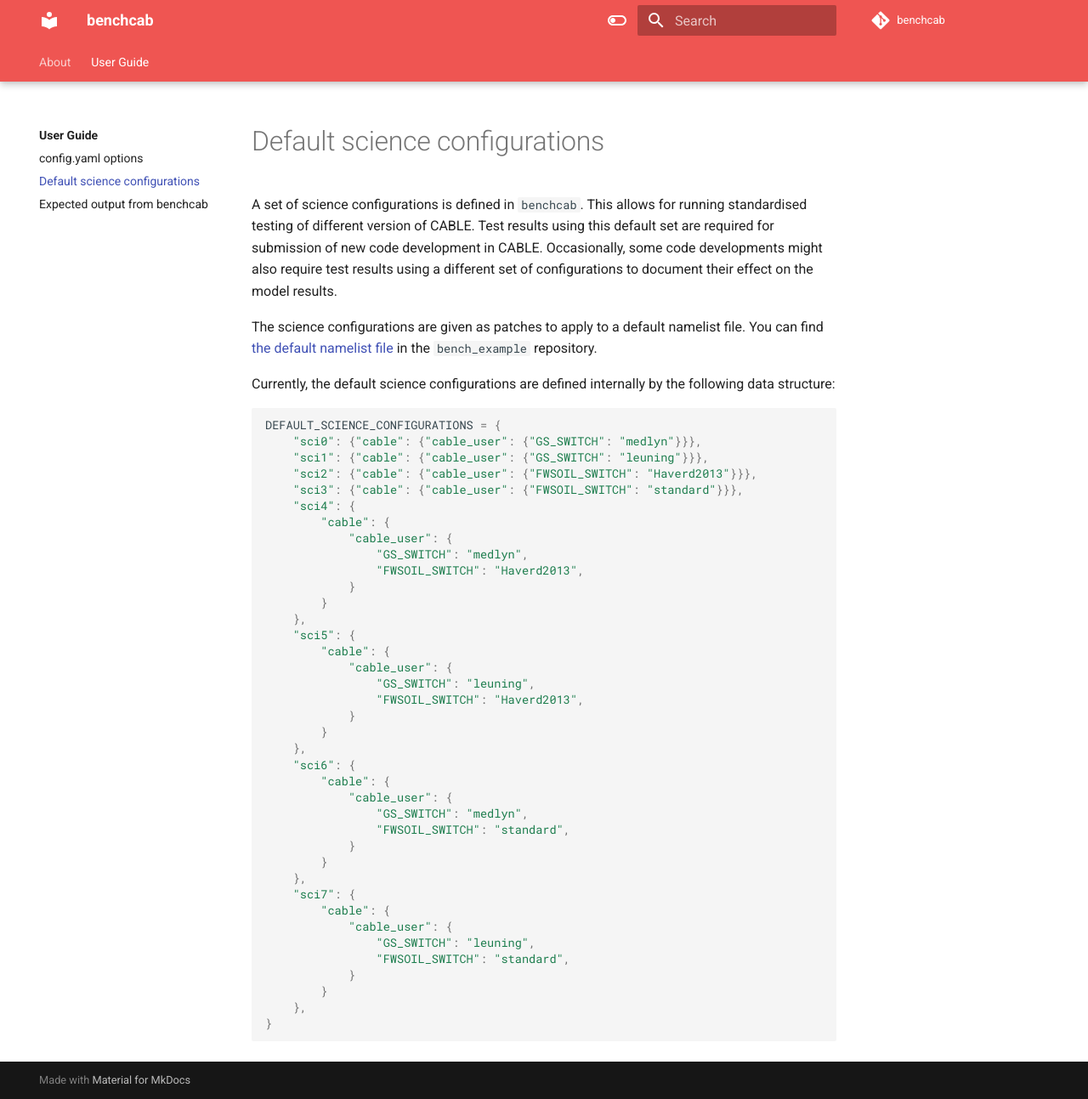
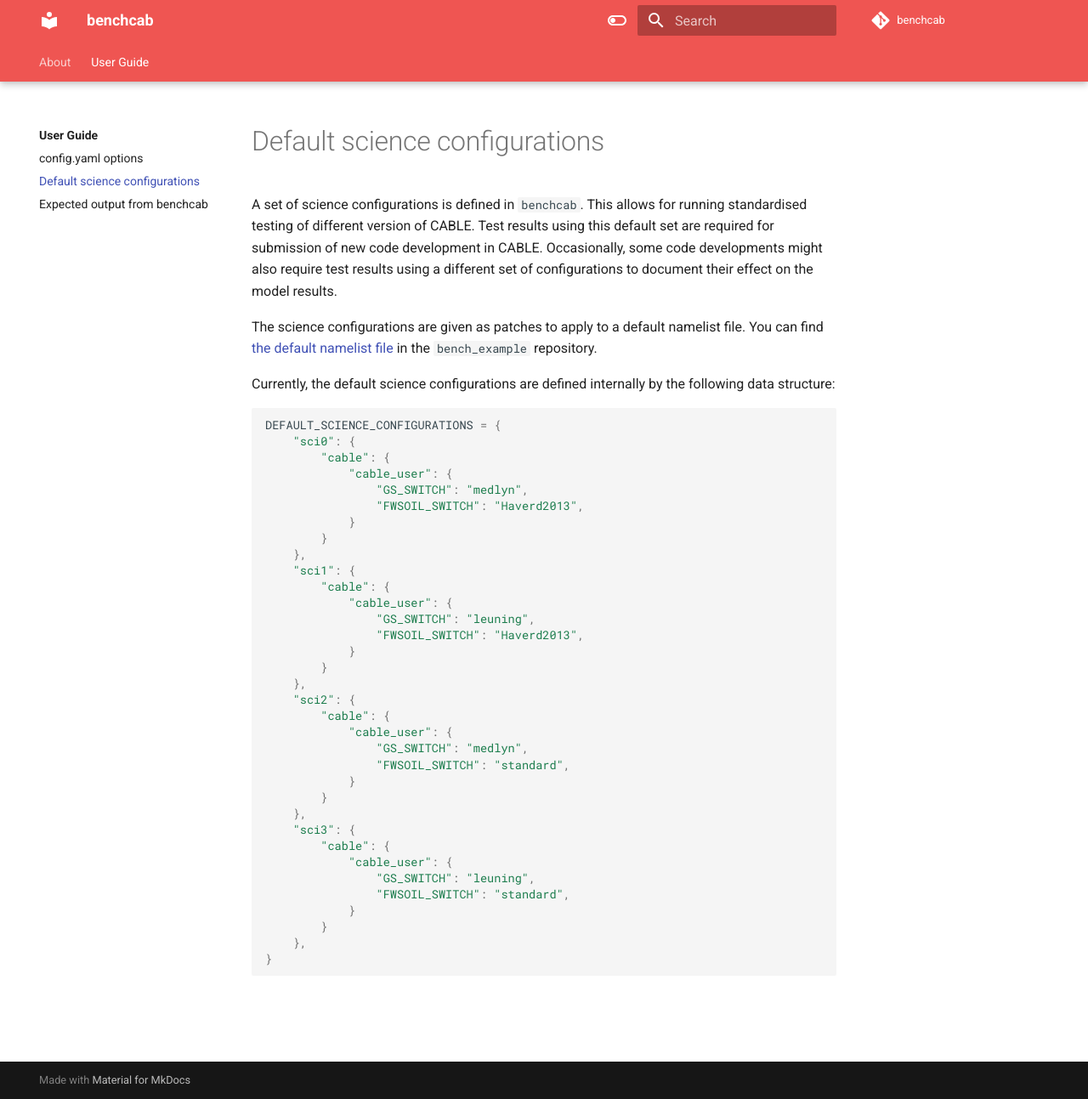
Before and after one commit to mdekauwe/CABLE_benchmarking, an MkDocs documentation site: the page built from docs/user_guide/default_science_configurations.md, in a window 1280 px wide and 1293 px high. Shown: the whole window at 85% size. Built offline with MkDocs 1.6.1 and Material for MkDocs 9.7.7, drawn with Linux system fonts in a browser that asks for light colours; comment, search, counter and statistics services are not loaded.

Commit message:
Review the default set of scientific configurations Fixes #60

````diff
--- a/docs/user_guide/default_science_configurations.md
+++ b/docs/user_guide/default_science_configurations.md
@@ -7,11 +7,7 @@ The science configurations are given as patches to apply to a default namelist f
 Currently, the default science configurations are defined internally by the following data structure:
 ```python
 DEFAULT_SCIENCE_CONFIGURATIONS = {
-    "sci0": {"cable": {"cable_user": {"GS_SWITCH": "medlyn"}}},
-    "sci1": {"cable": {"cable_user": {"GS_SWITCH": "leuning"}}},
-    "sci2": {"cable": {"cable_user": {"FWSOIL_SWITCH": "Haverd2013"}}},
-    "sci3": {"cable": {"cable_user": {"FWSOIL_SWITCH": "standard"}}},
-    "sci4": {
+    "sci0": {
         "cable": {
             "cable_user": {
                 "GS_SWITCH": "medlyn",
@@ -19,7 +15,7 @@ DEFAULT_SCIENCE_CONFIGURATIONS = {
             }
         }
     },
-    "sci5": {
+    "sci1": {
         "cable": {
             "cable_user": {
                 "GS_SWITCH": "leuning",
@@ -27,7 +23,7 @@ DEFAULT_SCIENCE_CONFIGURATIONS = {
             }
         }
     },
-    "sci6": {
+    "sci2": {
         "cable": {
             "cable_user": {
                 "GS_SWITCH": "medlyn",
@@ -35,7 +31,7 @@ DEFAULT_SCIENCE_CONFIGURATIONS = {
             }
         }
     },
-    "sci7": {
+    "sci3": {
         "cable": {
             "cable_user": {
                 "GS_SWITCH": "leuning",
````
Also changed, not shown: 1 other file.
